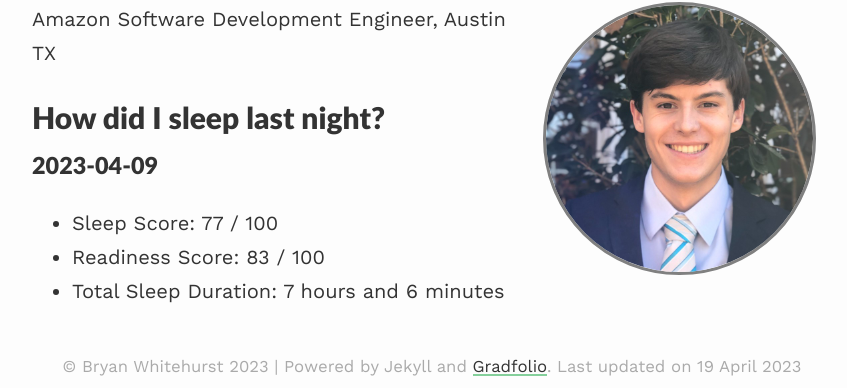
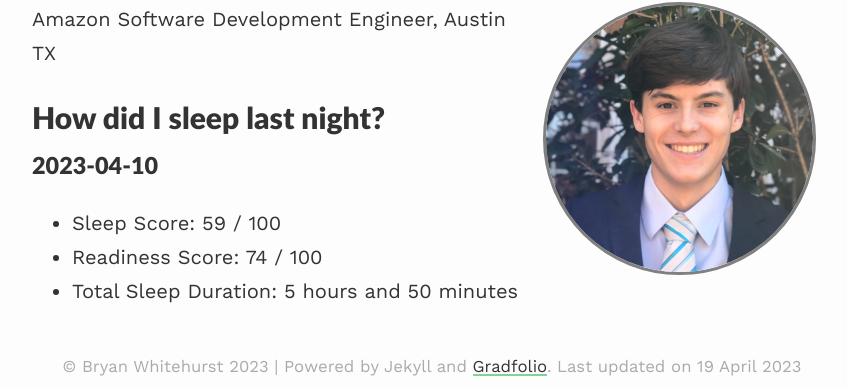
Before and after one commit to BryanWhitehurst/bryanwhitehurst.github.io, a Jekyll site: the page built from index.md, in a window 1280 px wide. Shown: the part 190-578 px from the top of the page, without its empty margins (208-1055 px from the left). Built offline with Jekyll 4.4.1, drawn with Linux system fonts in a browser that asks for light colours; nearby versions of some CDN libraries.

Commit message:
daily oura update

```diff
--- a/index.md
+++ b/index.md
@@ -10,7 +10,7 @@ published: true
 Amazon Software Development Engineer, Austin TX
 
 # How did I sleep last night?
-### 2023-04-09
-- Sleep Score: 77 / 100
-- Readiness Score: 83 / 100
-- Total Sleep Duration: 7 hours and 6 minutes
+### 2023-04-10
+- Sleep Score: 59 / 100
+- Readiness Score: 74 / 100
+- Total Sleep Duration: 5 hours and 50 minutes
```
